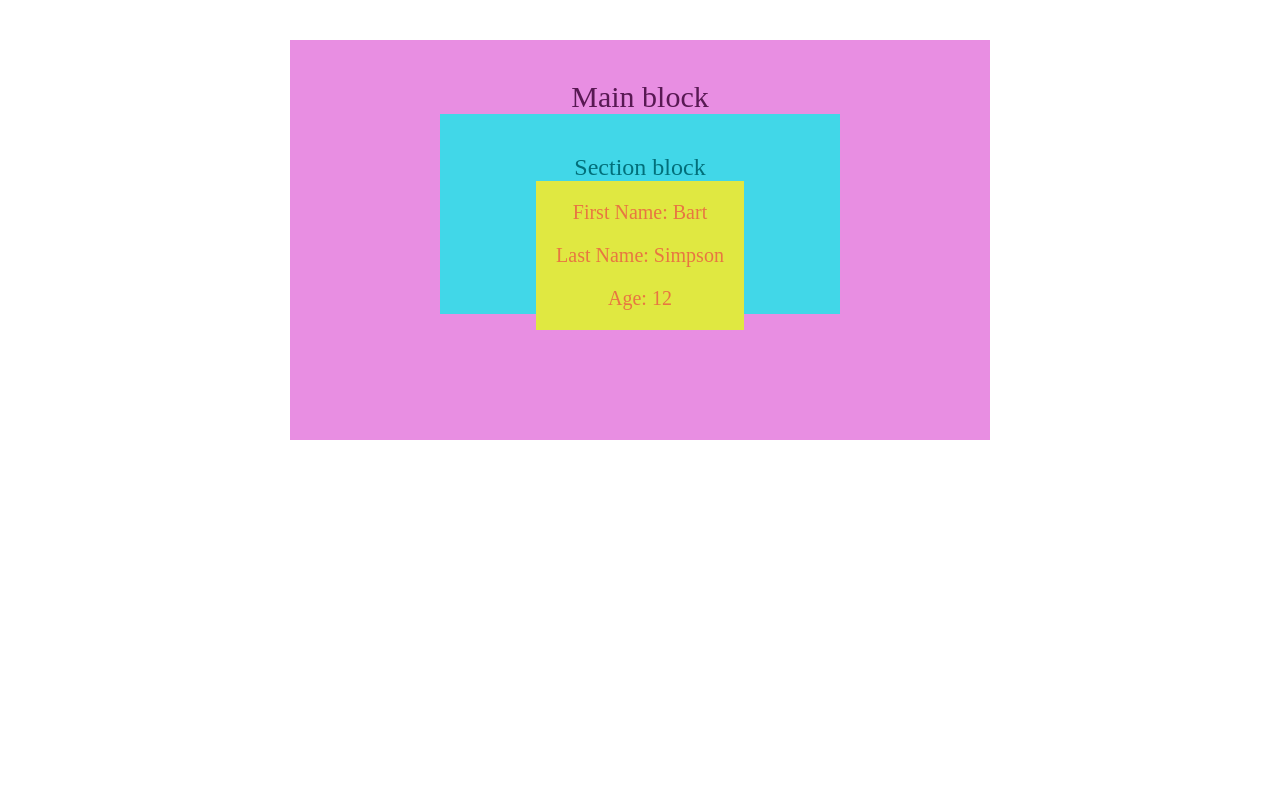
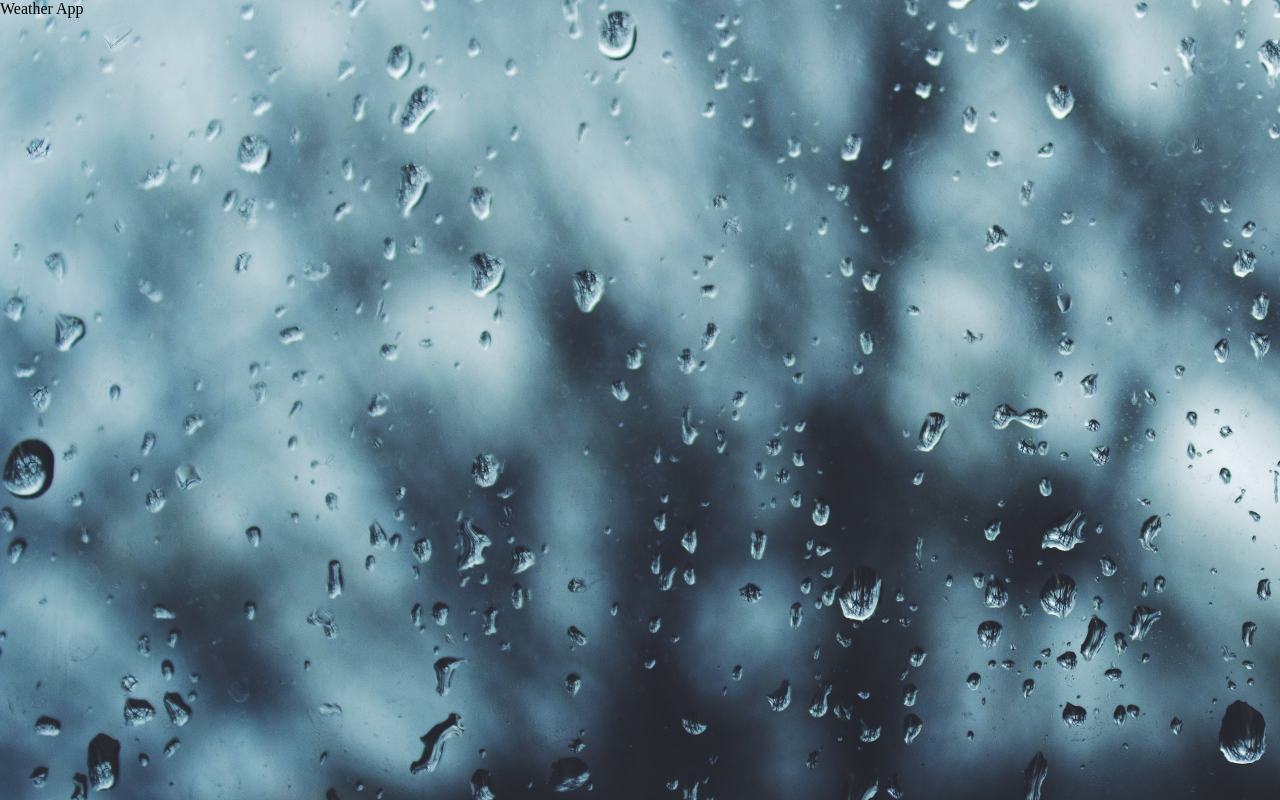
Before and after one commit to katezavertyaeva/cohort37-ts, a React (Create React App) app: page / in a window 1280 px wide. Built offline with nearby package versions, Linux system fonts and the light colour scheme.

Commit message:
add lesson 15 frontend

```diff
--- a/src/App.tsx
+++ b/src/App.tsx
@@ -18,7 +18,8 @@ import GlobalStyles from 'styles/GlobalStyles';
 // import Lesson10 from 'lessons/Lesson10/Lesson10';
 // import Lesson11 from 'lessons/Lesson11/Lesson11';
 // import Lesson12 from 'lessons/Lesson12/Lesson12';
-import Lesson14 from 'lessons/Lesson14/Lesson14';
+// import Lesson14 from 'lessons/Lesson14/Lesson14';
+import Weather from 'pages/Weather/Weather';
 
 // Homeworks
 // import Homework07 from 'homeworks/Homework07/Homework07'
@@ -62,7 +63,8 @@ function App() {
       {/* <Homework11 /> */}
       {/* <Lesson12 /> */}
       {/* <Consultation05 /> */}
-      <Lesson14 />
+      {/* <Lesson14 /> */}
+      <Weather />
     </BrowserRouter>
   );
 }
--- a/src/assets/index.ts
+++ b/src/assets/index.ts
@@ -1 +1,2 @@
 export { default as Logo } from './logo.jpg'
+export { default as WeatherBack } from './weather_app_back.jpeg'
--- /dev/null
+++ b/src/pages/Weather/Weather.tsx
@@ -0,0 +1,11 @@
+import { WeatherWrapper } from "./styles";
+
+function Weather() {
+  return (
+    <WeatherWrapper>
+      Weather App
+    </WeatherWrapper>
+  )
+}
+
+export default Weather;
--- /dev/null
+++ b/src/pages/Weather/components/WeatherError/WeatherError.tsx
@@ -0,0 +1,5 @@
+function WeatherError() {
+  return <></>
+}
+
+export default WeatherError;
--- /dev/null
+++ b/src/pages/Weather/components/WeatherError/styles.ts
@@ -0,0 +1 @@
+import styled from "@emotion/styled";
--- /dev/null
+++ b/src/pages/Weather/components/WeatherInfo/WeatherInfo.tsx
@@ -0,0 +1,5 @@
+function WeatherInfo() {
+  return <></>
+}
+
+export default WeatherInfo;
--- /dev/null
+++ b/src/pages/Weather/components/WeatherInfo/styles.ts
@@ -0,0 +1 @@
+import styled from "@emotion/styled";
--- /dev/null
+++ b/src/pages/Weather/styles.ts
@@ -0,0 +1,9 @@
+import styled from "@emotion/styled";
+import { WeatherBack } from 'assets'
+
+export const WeatherWrapper = styled.div`
+  display: flex;
+  flex-direction: column;
+  flex: 1;
+  background-image: url(${WeatherBack})
+  `
```
Also changed, not shown: src/assets/weather_app_back.jpeg (added).
